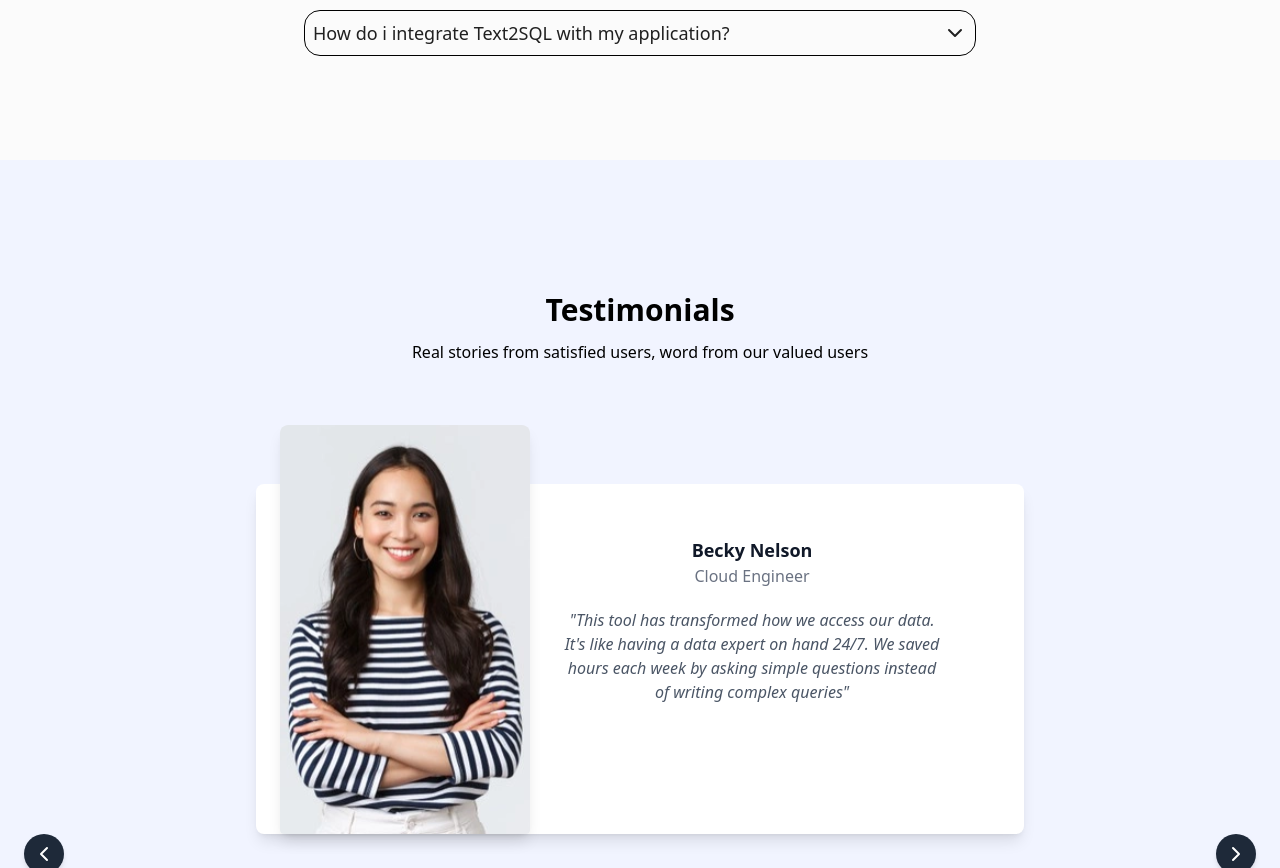
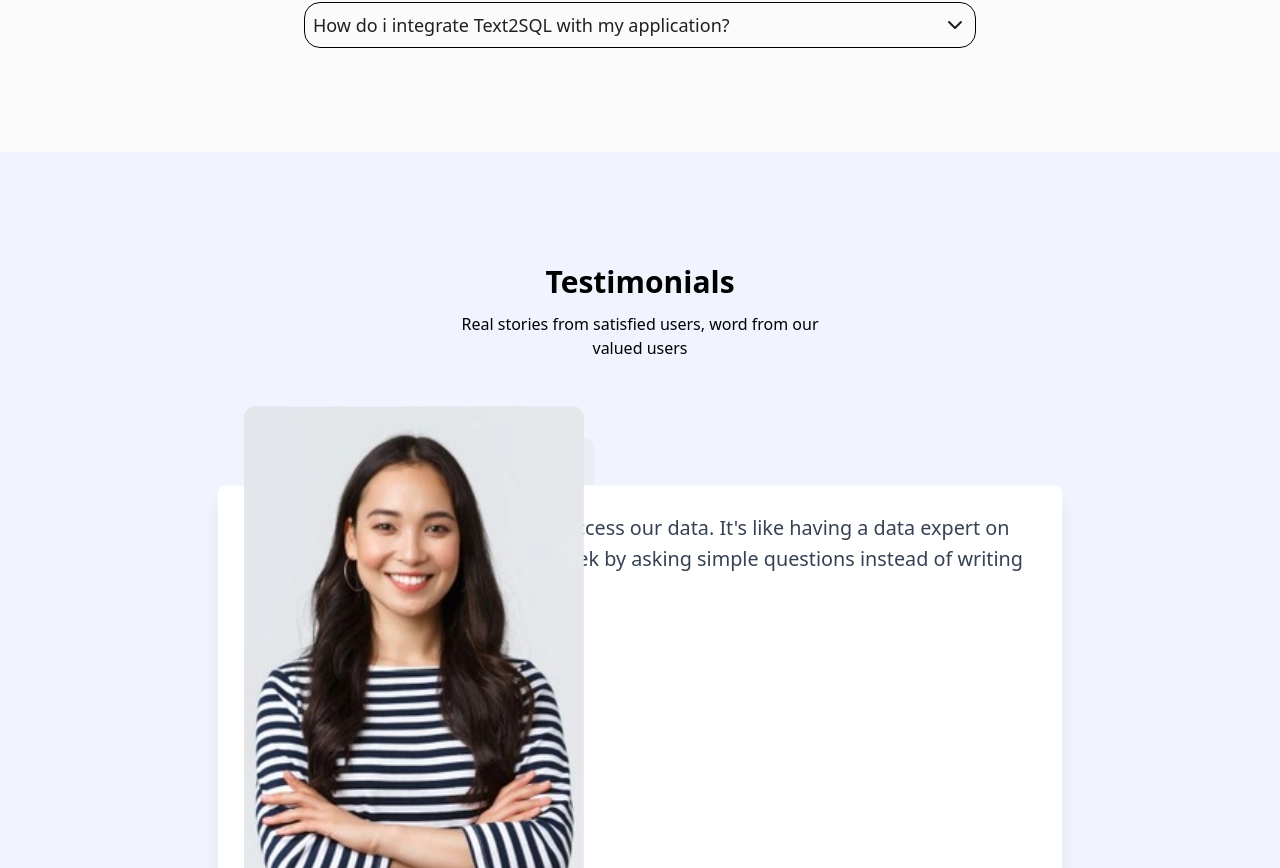
Before and after one commit to primestacks/Text2SQL-RIL, a React (Vite) app: page / in a window 1280 px wide. Shown: the part 1932-2800 px from the top of the page. Built offline with nearby package versions, Linux system fonts and the light colour scheme.

Commit message:
Add framer motion animation on Testimonial section

```diff
--- a/src/components/HeroHome.jsx
+++ b/src/components/HeroHome.jsx
@@ -9,7 +9,7 @@ function HeroHome() {
           className="lg:absolute lg:block hidden lg:left-5 lg:group-hover:left-[-40px] transition-all z-0 duration-800 "
         />
 
-        <div className="absolute z-50 lg:max-w-2xl  text-center bg-secondary backdrop-blur-3xl opacity-95 p-2 lg:m-2 rounded-lg lg:rounded-[50px] lg:border lg:border-seconday-500 py-3 ">
+        <div className="absolute z-50 lg:max-w-2xl  text-center bg-secondary backdrop-blur-3xl opacity-95 p-5 lg:m-2 rounded-lg lg:rounded-[50px] lg:border lg:border-seconday-500 py-3 ">
           <p className="my-5 sm:block text-sm md:text-lg">
             <img
               src="./assets/Frame 222.svg"
--- a/src/components/HomeCards.jsx
+++ b/src/components/HomeCards.jsx
@@ -1,3 +1,5 @@
+import { useState } from "react";
+
 const FeaturesData = [
   {
     id: 1,
@@ -23,10 +25,12 @@ const FeaturesData = [
 ];
 
 function HomeCards() {
+  const [isHovered, setIsHovered] = useState(false);
+
   return (
     <section className="py-16 px-6 bg-[#FFFFFF] lg:w-7xl mx-auto">
       {/* Header Section */}
-      <div className="max-w-lg mx-auto text-center">
+      <div className="max-w-lg mx-auto px-2 text-center">
         <h2 className="text-3xl lg:text-[40px] font-bold text-[#202020]">
           Benefits of Text2SQL
         </h2>
@@ -41,9 +45,14 @@ function HomeCards() {
         {FeaturesData.map((feature) => (
           <div
             key={feature.id}
-            className="bg-[#F1F4FF] py-6 px-10 rounded-lg shadow-md border group border-gray-200 transition-all duration-300 hover:bg-[#2E58F1] lg:w-[384px]"
+            className={`py-5 px-5 rounded-lg shadow-md border group border-gray-200 transition-all duration-300  lg:w-[384px] ${
+              isHovered ? "hover:bg-[#2E58F1]" : "bg-[#F1F4FF]"
+            }`}
+            onClick={() => setIsHovered(!isHovered)} // Tap to toggle hover effect on mobile
+            onMouseEnter={() => setIsHovered(true)} // For desktop hover
+            onMouseLeave={() => setIsHovered(false)} // For desktop hover out
           >
-            <div className="flex flex-col items-start group-hover:text-[#ffffff] gap-3 lg:gap-5">
+            <div className="flex flex-col items-start group-hover:text-[#ffffff] group-hover:border-amber-50 gap-3 lg:gap-5">
               <img src={feature.icon} alt="" />
 
               <h3 className="text-lg font-bold text-gray-900 group-hover:text-[#ffffff]">
--- a/src/components/OurGrowth.jsx
+++ b/src/components/OurGrowth.jsx
@@ -26,8 +26,8 @@ const growthData = [
 
 function OurGrowth() {
   return (
-    <div className="w-full bg-[#F1F4FF]">
-      <div className="max-w-7xl mx-auto px-2 py-5 gap-3 flex flex-wrap justify-around">
+    <div className="w-full bg-[#F1F4FF] overflow-hidden">
+      <div className="max-w-7xl mx-auto px-5 py-5 gap-3 flex flex-wrap justify-around">
         {growthData.map((growth) => (
           <div key={growth.value} className="flex">
             <h2 className="text-[30] lg:text-[36px] font-bold">
--- a/src/components/Testimonial.jsx
+++ b/src/components/Testimonial.jsx
@@ -13,6 +13,14 @@ const testimonials = [
   },
   {
     id: 2,
+    image: "./assets/testimonial-one.svg",
+    name: "Becky Nelson",
+    title: "Cloud Engineer",
+    quote:
+      "This tool has transformed how we access our data. It's like having a data expert on hand 24/7. We saved hours each week by asking simple questions instead of writing complex queries",
+  },
+  {
+    id: 3,
     image: "./assets/testimonial-one.svg",
     name: "Becky Nelson",
     title: "Cloud Engineer",
@@ -43,48 +51,56 @@ function Testimonial() {
   };
 
   return (
-    <section className="relative  bg-[#F1F4FF] px-6 py-20 text-center z-0">
-      <div className="mx-w-sm py-10 mb-20">
+    <section className="relative  bg-[#F1F4FF] px-5 py-20 sm:py-15min-h-screen">
+      <div className="max-w-sm py-5 mb-20 mx-auto text-center">
         <h1 className="text-3xl font-bold py-3">Testimonials</h1>
         <p>Real stories from satisfied users, word from our valued users</p>
       </div>
 
-      <div className="relative mx-auto min-h-[350px] w-full max-w-3xl bg-white shadow-lg rounded-lg p-6">
+      <div className="relative w-full  h-[450px]  ">
         {/* Testimonials Slider */}
         <AnimatePresence>
-          <motion.div
-            key={testimonials[current].id}
-            className="flex items-center space-x-6"
-            // initial={{ opacity: 0, x: 50 }}
-            // animate={{ opacity: 1, x: 0 }}
-            // exit={{ opacity: 0, x: -50 }}
-            transition={{ duration: 0.5 }}
-          >
-            {/* Image */}
-            <motion.img
-              src={testimonials[current].image}
-              alt={testimonials[current].name}
-              className=" object-cover w-[250px] rounded shadow-lg absolute bottom-0 top-[-20] z-50 overflow-auto"
-              // animate={{ scale: 1 }}
-              // transition={{ duration: 0.5 }}
-            />
+          {testimonials.map((testimonial, index) => {
+            const isActive = index === current;
+            const isPrevious = (current + 1) % testimonials.length === index;
 
-            {/* Text Content */}
-            <div className="text-center absolute w-sm top-10 right-20">
-              <h3 className="mt-3 text-lg font-semibold text-gray-900">
-                {testimonials[current].name}
-              </h3>
-              <p className="text-gray-500 mb-5">
-                {testimonials[current].title}
-              </p>
-              <p className="text-gray-600 italic">
-                "{testimonials[current].quote}"
-              </p>
-            </div>
-          </motion.div>
+            return (
+              <motion.div
+                key={index}
+                className={`lg:min-w-3xl lg:min-h-[450px] absolute left-1/2 transform -translate-x-1/2 transition-all duration-400 rounded-lg shadow-lg bg-white p-6  md:w-96 ${
+                  index === 0
+                    ? "z-30 scale-100"
+                    : index === 1
+                    ? "z-20 scale-100 top-12"
+                    : "z-10 scale-90 top-24"
+                }`}
+                initial={{ opacity: 50, scale: 0.9, y: 50 }}
+                animate={{
+                  opacity: isActive ? 1 : 0.5,
+                  scale: isActive ? 1.1 : isPrevious ? 0.95 : 0.9,
+                  y: isActive ? 0 : isPrevious ? 10 : 20,
+                  zIndex: isActive ? 30 : isPrevious ? 20 : 10,
+                }}
+                exit={{ opacity: 0, scale: 0, y: 30 }}
+                transition={{ duration: 0.6 }}
+              >
+                <img
+                  src={testimonial.image}
+                  alt={testimonial.name}
+                  className="absolute bottom-0 p-0 mb-4"
+                />
+                <p className="text-gray-700 text-lg font-medium">
+                  {testimonial.quote}
+                </p>
+                <p className="mt-4 text-gray-500 font-semibold">
+                  {testimonial.name}
+                </p>
+                <p className="text-gray-400 text-sm">{testimonial.position}</p>
+              </motion.div>
+            );
+          })}
         </AnimatePresence>
       </div>
-
       {/* Navigation Buttons */}
       <button
         onClick={prevTestimonial}
```
